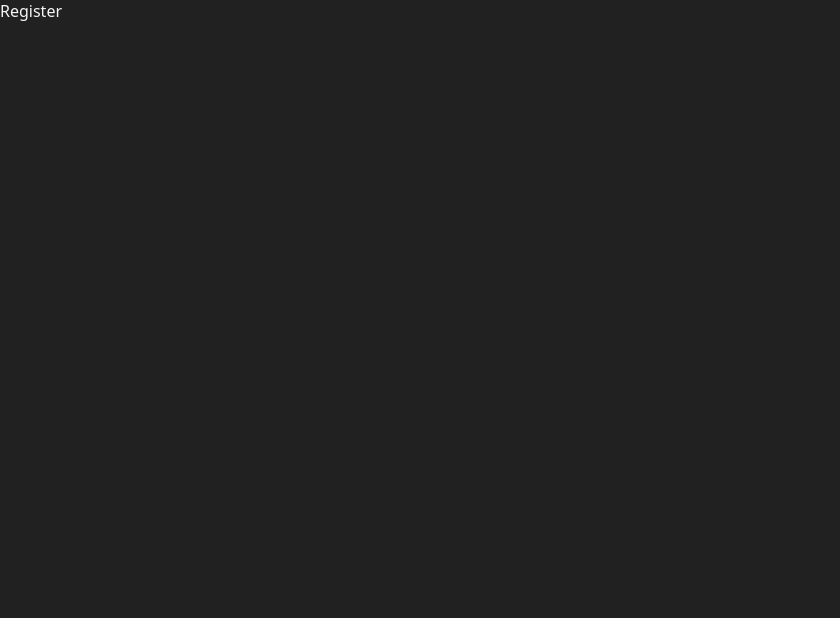
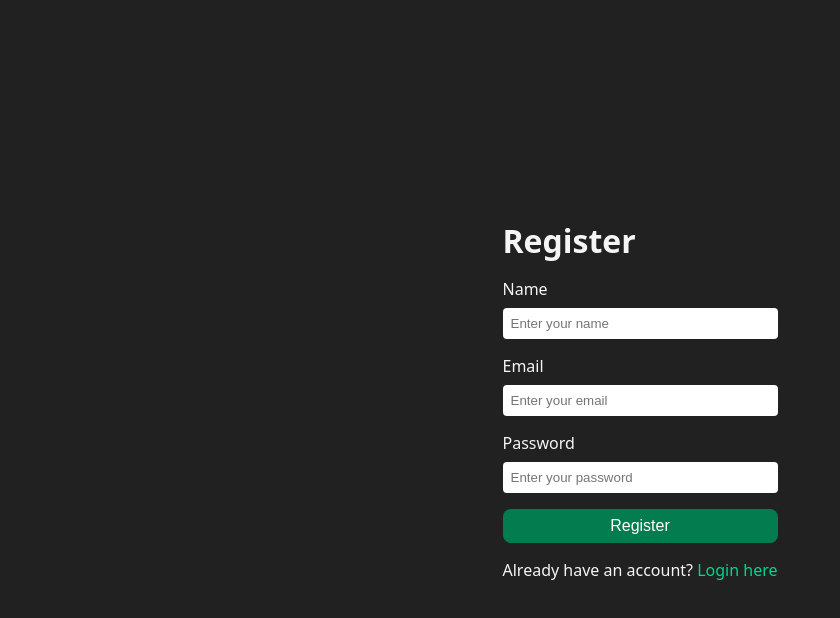
Before and after one commit to Sonu-Kumhar/MoodMirror, a React (Vite) app in the folder Frontend/: page /register in a window 1280 px wide. Shown: the top 618 px of the page, without its empty margins (0-840 px from the left). Built offline with nearby package versions, Linux system fonts and the light colour scheme.

Commit message:
add register page styling with scss

```diff
--- /dev/null
+++ b/Frontend/src/features/auth/components/FormGroup.jsx
@@ -0,0 +1,12 @@
+import React from 'react'
+
+const FormGroup = ({ label, placeholder }) => {
+    return (
+        <div className="form-group">
+            <label htmlFor={label}>{label}</label>
+            <input type="text" id={label} name={label} placeholder={placeholder} required />
+        </div>
+    )
+}
+
+export default FormGroup
--- a/Frontend/src/features/auth/pages/Login.jsx
+++ b/Frontend/src/features/auth/pages/Login.jsx
@@ -1,5 +1,7 @@
 import React from 'react'
 import "../style/login.scss"
+import FormGroup from '../components/FormGroup'
+import { Link } from 'react-router'
 
 const Login = () => {
   return (
@@ -7,16 +9,11 @@ const Login = () => {
       <div className="form-container">
         <h1>Login</h1>
         <form>
-          <div className="form-group">
-            <label htmlFor="email">Email</label>
-            <input type="text" id='email' name='email' required />
-          </div>
-          <div className="form-group">
-            <label htmlFor="password">Password</label>
-            <input type="text" id='password' name='password' required />
-          </div>
+          <FormGroup label="email" placeholder="Enter your email" />
+          <FormGroup label="password" placeholder="Enter your password" />
           <button className='button' type='submit'>Login</button>
         </form>
+        <p>Don't have an account? <Link to="/register">Register here</Link></p>
       </div>
     </main>
   )
--- a/Frontend/src/features/auth/pages/Register.jsx
+++ b/Frontend/src/features/auth/pages/Register.jsx
@@ -1,8 +1,22 @@
 import React from 'react'
+import "../style/register.scss"
+import FormGroup from '../components/FormGroup'
+import { Link } from 'react-router'
 
 const Register = () => {
   return (
-    <div>Register</div>
+    <main className="register-page">
+      <div className="form-container">
+        <h1>Register</h1>
+        <form>
+          <FormGroup label="Name" placeholder="Enter your name"/>
+          <FormGroup label="Email" placeholder="Enter your email"/>
+          <FormGroup label="Password" placeholder="Enter your password"/>
+          <button className='button' type='submit'>Register</button>
+        </form>
+        <p>Already have an account? <Link to="/login">Login here</Link></p>
+      </div>
+    </main>
   )
 }
 
--- /dev/null
+++ b/Frontend/src/features/auth/style/register.scss
@@ -0,0 +1,36 @@
+.register-page{
+    display: flex;
+    justify-content: center;
+    align-items: center;
+    min-height: 100vh;
+
+    .form-container {
+        display: flex;
+        flex-direction: column;
+        gap: 1rem;
+        padding: 2rem;
+        border-radius: 0.5rem;
+        min-width: 300px;
+    }
+
+    form {
+        display: flex;
+        flex-direction: column;
+        gap: 1rem;
+
+        .form-group {
+            display: flex;
+            flex-direction: column;
+            gap: 0.5rem;
+
+            input{
+                padding: 0.5rem;
+                border-radius: 0.25rem;
+                border: 1px solid #ccc;
+
+                border: none;
+                outline: none;
+            }
+        }
+    }
+}
--- a/Frontend/src/features/shared/styles/button.scss
+++ b/Frontend/src/features/shared/styles/button.scss
@@ -10,4 +10,5 @@
     outline: none;
     font-size: 16px;
     border-radius: 0.5rem;
+    cursor: pointer;
 }
--- a/Frontend/src/features/shared/styles/global.scss
+++ b/Frontend/src/features/shared/styles/global.scss
@@ -13,3 +13,8 @@ body,#root{
     color: whitesmoke;
     font-family: system-ui, -apple-system, BlinkMacSystemFont, 'Segoe UI', Roboto, Oxygen, Ubuntu, Cantarell, 'Open Sans', 'Helvetica Neue', sans-serif;
 }
+
+a{
+    text-decoration: none;
+    color: #00d889;
+}
```
